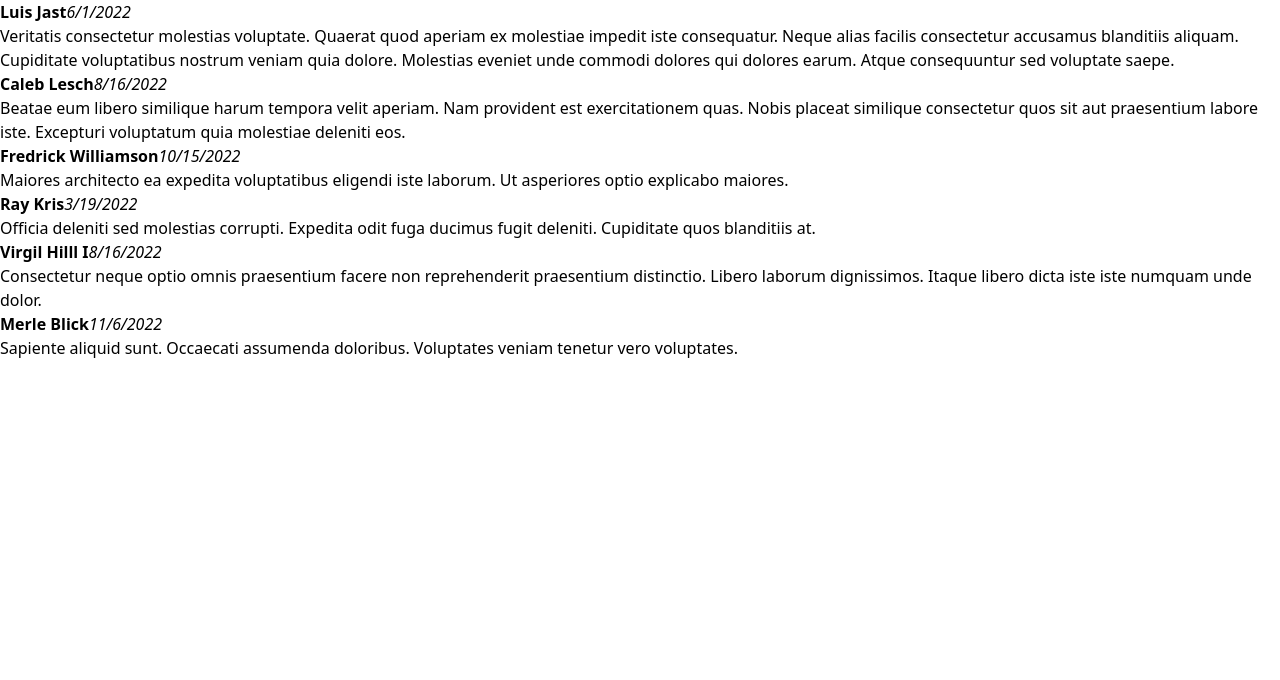
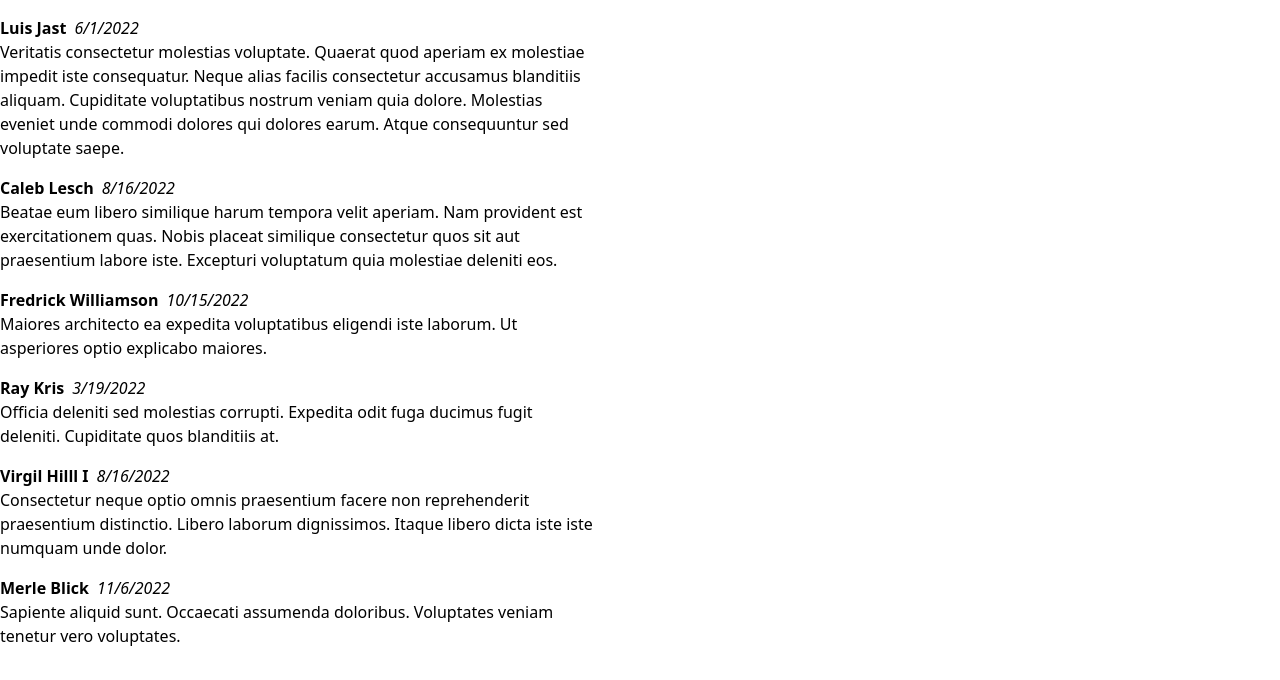
Before and after one commit to PatrykPodworski/nextjs-app, a Next.js app: page /posts/Comments in a window 1280 px wide. Shown: the top 680 px of the page. Built offline with nearby package versions, Linux system fonts and the light colour scheme.

Commit message:
Add some styles

```diff
--- a/src/components/Layout.tsx
+++ b/src/components/Layout.tsx
@@ -5,7 +5,7 @@ const Layout = ({ children }: LayoutProps) => (
     <Head>
       <link rel="icon" href="/favicon.ico" />
     </Head>
-    <main>{children}</main>
+    <main className="max-w-screen-md mx-8">{children}</main>
   </div>
 );
 
--- a/src/pages/posts/Comments.tsx
+++ b/src/pages/posts/Comments.tsx
@@ -26,12 +26,12 @@ const Comments = () => {
   return (
     <>
       {data.map((x) => (
-        <section key={x.id}>
-          <p>
+        <section key={x.id} className="my-4">
+          <p className="flex gap-2">
             <span className="font-bold">{x.author}</span>
             <span className="italic">{x.createdAt.toLocaleDateString()}</span>
           </p>
-          <p>{x.content}</p>
+          <p className="max-w-prose">{x.content}</p>
         </section>
       ))}
     </>
--- a/src/pages/posts/[id].tsx
+++ b/src/pages/posts/[id].tsx
@@ -12,14 +12,14 @@ const Post = ({ title, category, createdAt, content }: PostProps) => {
       <Head>
         <title>{title}</title>
       </Head>
-      <main>
-        <h1>{title}</h1>
-        <h2>{category}</h2>
-        <caption>{createdAt}</caption>
-        <article>{content}</article>
-        <Comments />
-        <Link href={`/`}>Back to home</Link>
-      </main>
+      <h1 className="text-xl bold">{title}</h1>
+      <div className="flex gap-2 items-center">
+        <span className="text-lg italic">{category}</span>
+        <span className="text-base">{createdAt}</span>
+      </div>
+      <article className="max-w-prose my-4">{content}</article>
+      <Comments />
+      <Link href={`/`}>Back to home</Link>
     </Layout>
   );
 };
```
